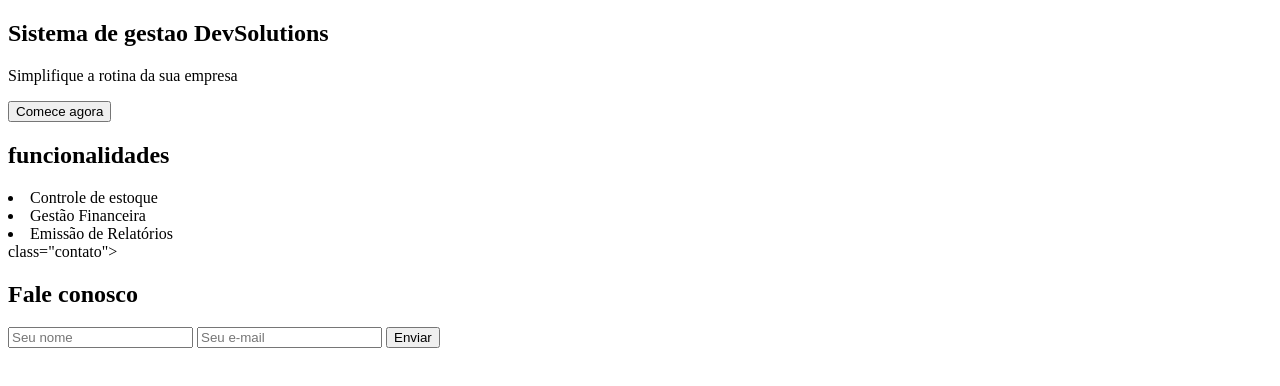
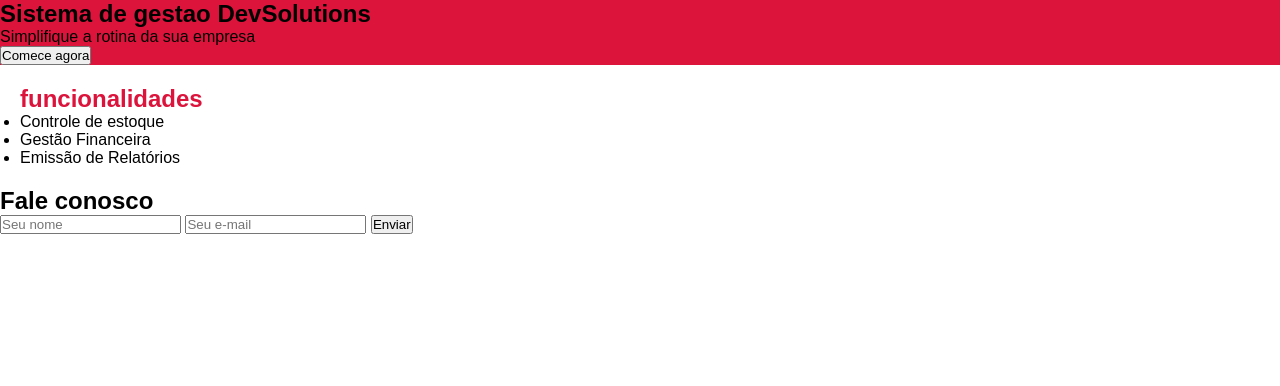
Before and after one commit to luizafumero/DevSolutions, a plain HTML site: page Index.html in a window 1280 px wide. Drawn offline with Linux system fonts and the light colour scheme; a script that the page names is missing.

Commit message:
criação da estilização.css

```diff
--- a/Index.html
+++ b/Index.html
@@ -1,23 +1,30 @@
 <!DOCTYPE html>
 <html lang="pt-BR">
+
 <head>
     <meta charset="UTF-8">
     <meta name="viewport" content="width=device-width, initial-scale=1.0">
     <title>Document</title>
+    <link rel="stylesheet" href="estilos.css">
 </head>
+
 <body>
-    <section>
+    <section class="secao-principal">
         <h1>Sistema de gestao DevSolutions</h1>
         <p>Simplifique a rotina da sua empresa</p>
         <button>Comece agora</button>
-    </section class="funcionalidades">
+    </section>
+
+    <section class="funcionalidades">
         <h2>funcionalidades</h2>
-    </ul>
+        <ul>
             <li>Controle de estoque</li>
             <li>Gestão Financeira</li>
             <li>Emissão de Relatórios</li>
         </ul>
-</section>class="contato">
+    </section>
+
+    <section class="contato">
         <h2>Fale conosco</h2>
         <form id="form-contato"></form>
         <input type="text" id="nome" placeholder="Seu nome">
@@ -27,4 +34,5 @@
     </section>
     <script src="script.js"></script>
 </body>
+
 </html>
--- a/estilos.css
+++ b/estilos.css
@@ -12,6 +12,10 @@
     padding: 20px;
 }
 
-.funcionalidades h2{
-    color:deepskyblue;
+.funcionalidades h2 {
+    color:crimson;
 }
+
+.secao-principal{
+    background-color:crimson;
+}
```
Lines whose indentation alone changed are shown as unchanged.
